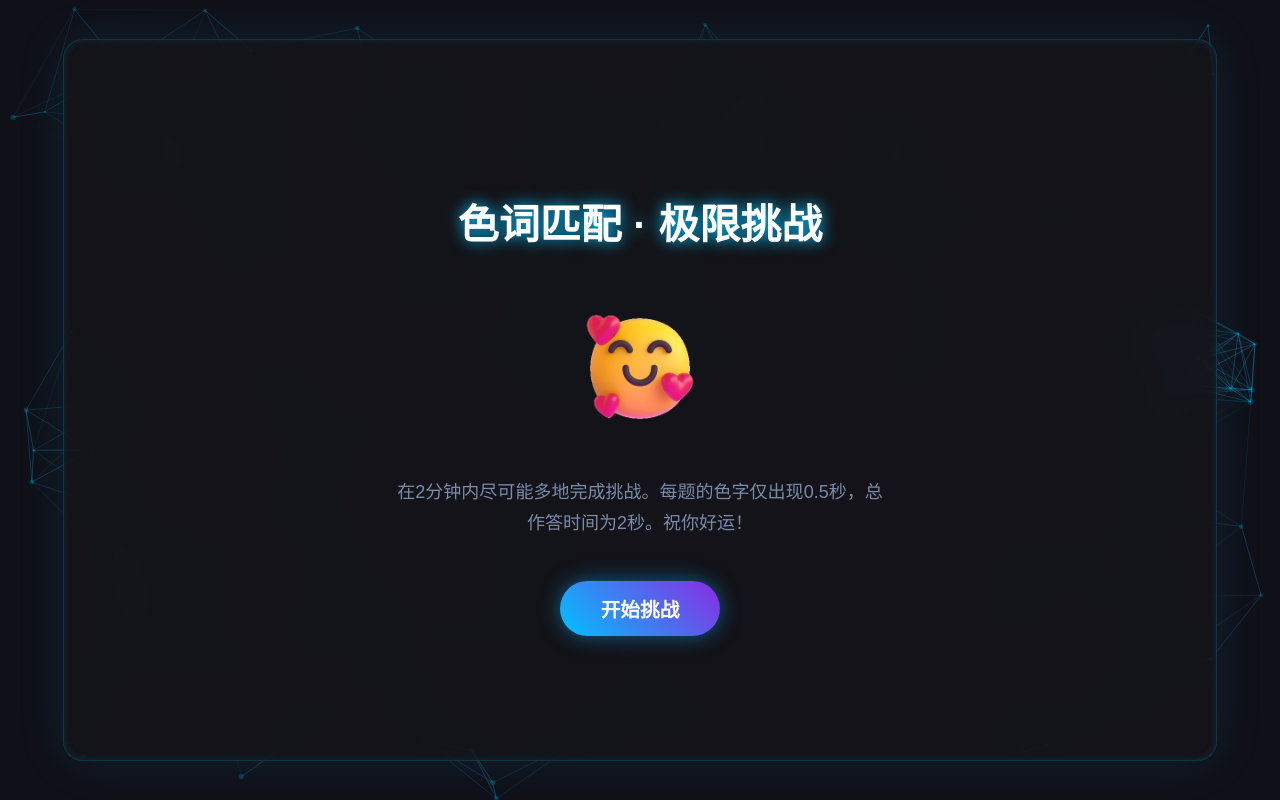
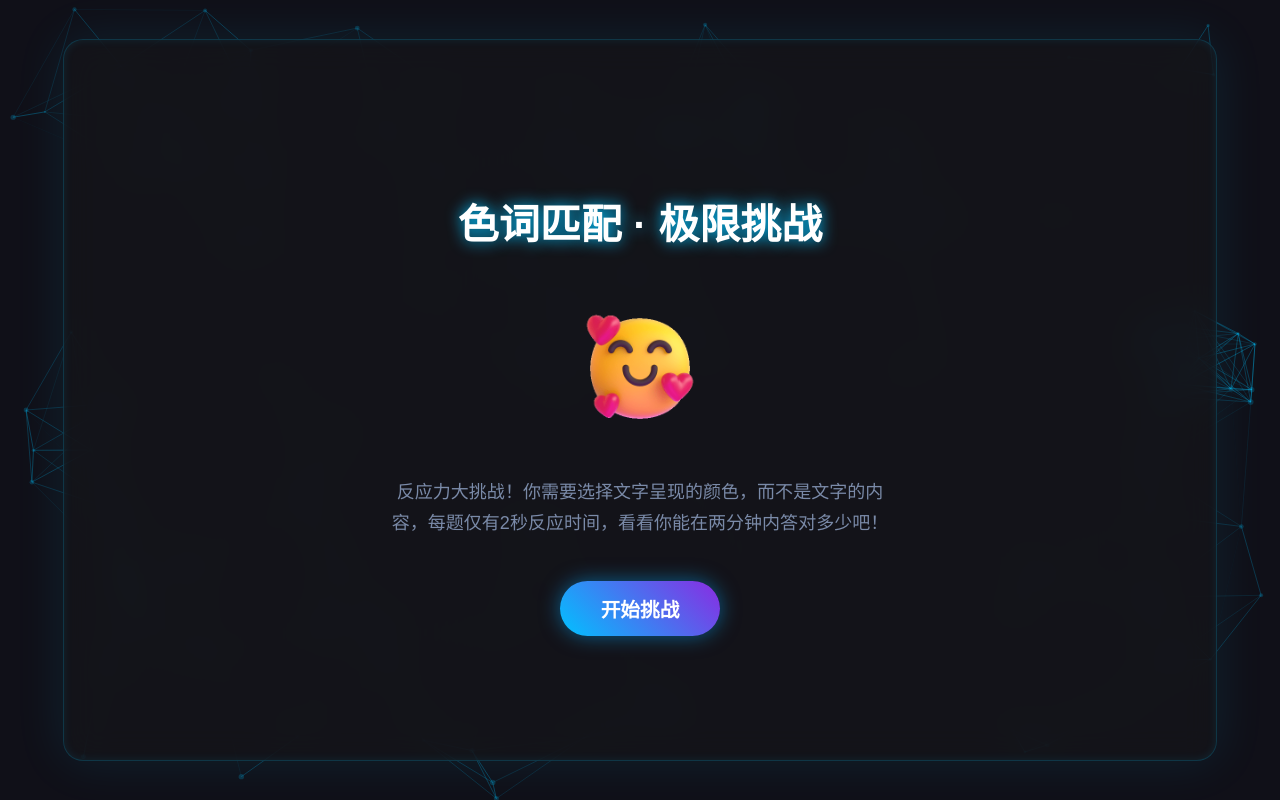
Before and after one commit to Purrist/color-test, a Flask app: page / in a window 1280 px wide. Run offline with Flask 3, Linux system fonts and the light colour scheme.

Commit message:
1.0（基准）

```diff
--- a/templates/index.html
+++ b/templates/index.html
@@ -156,7 +156,7 @@
         <div id="welcome-screen" class="screen visible">
              <h1 class="main-title">色词匹配 · 极限挑战</h1>
             <img id="emoji" src="{{ url_for('static', filename='asset/emoji.gif') }}" alt="动态表情">
-            <p class="instructions-text">在2分钟内尽可能多地完成挑战。每题的色字仅出现0.5秒，总作答时间为2秒。祝你好运！</p>
+            <p class="instructions-text">反应力大挑战！你需要选择文字呈现的颜色，而不是文字的内容，每题仅有2秒反应时间，看看你能在两分钟内答对多少吧！</p>
             <button id="start-button">开始挑战</button>
         </div>
 
```
